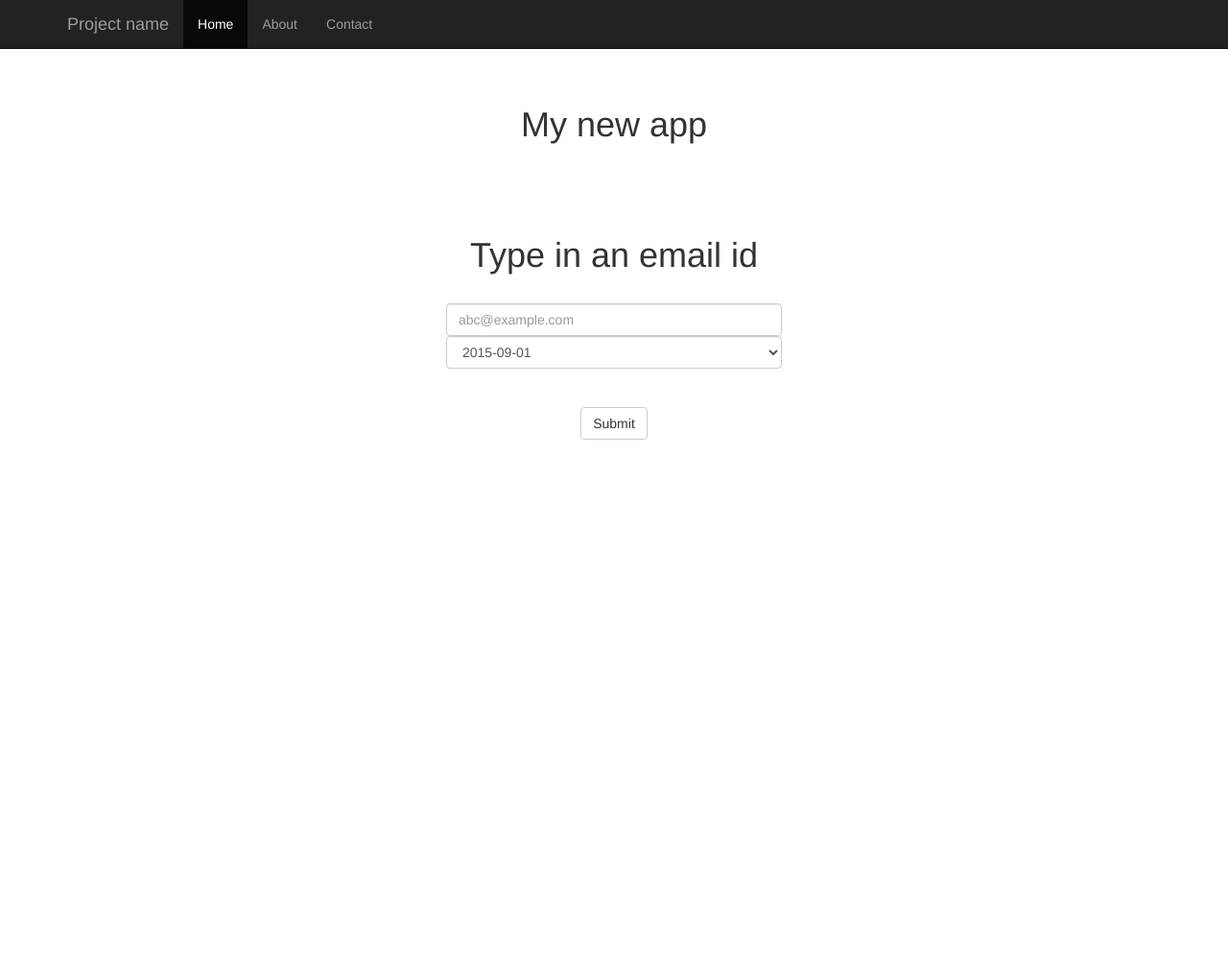
After one commit to dtl2119/directed-advertising, a Flask app: page /email in a window 1280 px wide. The commit adds this page. Shown: the whole page at 96% size. Run offline with Flask 2, Linux system fonts and the light colour scheme; some libraries are stand-ins or nearby versions.

Commit message:
Add flask directories and files, IDE tutorial #4

```diff
--- /dev/null
+++ b/flask/app/templates/email.html
@@ -0,0 +1,24 @@
+{% extends "mybase.html" %} <!--this means that you are extending the base tempate -->
+{% block emailid %} <!-- this is the name of the block below -->
+       <div class="row" style="height:100vh;">
+               <div class="col-md-4 col-md-offset-4" style="margin-top:10vh;">
+                       <form action"emailop" method="POST">
+<!-- action is the html template that will return the result to this input query -->
+                               <div class="form-group text-center">
+                                       <label style="font-weight:300; font-size:36px;">Type in an email id</label>
+                                       <br /><br />
+                                       <input type="text" class="form-control" id="emailid" name="emailid" placeholder="abc@example.com">
+                                       <select class="form-control" name="date">
+                                               <option>2015-09-01</option>
+                                               <option>2015-09-02</option>
+                                               <option>2015-09-03</option>
+                                       </select>
+                                       <br /><br />
+
+                                       <button type="submit" value="Send" name="emailid-container" class="btn btn-default id-submit">Submit</button>
+                               </div>
+                       </form>
+               </div>
+       </div>
+
+{% endblock %}
--- a/flask/app/templates/base.html
+++ b/flask/app/templates/mybase.html
@@ -57,10 +57,14 @@
 
     <div class="container">
 
-      <div class="starter-template">
-        <h1>Bootstrap starter template</h1>
-        <p class="lead">Use this document as a way to quickly start any new project.<br> All you get is this text and a mostly barebones HTML document.</p>
-      </div>
+    <div class="starter-template">
+
+    <h1>My new app</h1>
+
+    {% block emailid %}{% endblock %}
+    {% block emailop %}{% endblock %}
+
+    </div>
 
     </div><!-- /.container -->
 
--- a/flask/app/views.py
+++ b/flask/app/views.py
@@ -1,6 +1,6 @@
 # jsonify creates a json representation of the response
-from flask import render_template
 from flask import jsonify
+from flask import render_template, request
 
 from app import app
 
@@ -8,24 +8,42 @@ from app import app
 from cassandra.cluster import Cluster
 
 # Setting up connections to cassandra
-# Public DNS of seed node (master 1)
-cluster = Cluster(['ec2-34-199-42-65.compute-1.amazonaws.com'])
+
+#cluster = Cluster(['<seed-node-public-dns>'])
+cluster = Cluster(['34.199.42.65'])
 
 # Change the bolded text to the keyspace which has the table you want to query. Same as above for < or > and quotations. Also delete this comment line
 session = cluster.connect('advertise')
 
+
+
 @app.route('/')
 @app.route('/index')
 def index():
-  #return "Hello, World!"
     user = { 'nickname': 'Miguel' } # fake user
-    return render_template("index.html", title = 'Home', user = user)
+    user = None
+    mylist= [1,2,3,4]
+    return render_template("index.html", title = 'Home', user = user, mylist = mylist)
+
+#@app.route('/api/<userid>/<categoryid>')
+#def get_searches(userid, categoryid):
+#    stmt = "SELECT * FROM usersearches WHERE userid=%s and categoryid=%s"
+#    response = session.execute(stmt, parameters=[userid, categoryid])
+#    response_list = []
+#    for r in response:
+#        response_list.append(r)
+#    #jsonresponse = [{"first name": x.fname, "last name": x.lname, "id": x.id, "message": x.message, "time": x.time} for x in response_list]
+#    #jsonresponse = [{"searches": ", ".join(list(x.searches))} for x in response_list]
+#    jsonresponse = [{"searches": list(x.searches)}  for x in response_list]
+#    #jsonresponse = [{"userid": x.userid, "categoryid": x.categoryid, "searches": ", ".join(list(x.searches))} for x in response_list]
+#    #return jsonify(searches=jsonresponse)
+#    return jsonify(jsonresponse)
 
 
 @app.route('/api/<email>/<date>')
 def get_email(email, date):
-       stmt = "SELECT * FROM usersearches"
-       response = session.execute(stmt, parameters=[userid, categoryid])
+       stmt = "SELECT * FROM email WHERE id=%s and date=%s"
+       response = session.execute(stmt, parameters=[email, date])
        response_list = []
        for val in response:
             response_list.append(val)
@@ -34,12 +52,28 @@ def get_email(email, date):
 
 
 
+# Template just for the twitter bootstrap simple server
+#@app.route('/email')
+#def email():
+#     return render_template("base.html")
 
-## Hello World tutorial
-#from app import app
-#
-##@app.route('/directed-advertising')
-#@app.route('/')
-#@app.route('/index')
-#def index():
-#    return "Hello, World!"
+
+
+@app.route('/email')
+def email():
+ return render_template("email.html")
+
+@app.route("/email", methods=['POST'])
+def email_post():
+ emailid = request.form["emailid"]
+ date = request.form["date"]
+
+ #email entered is in emailid and date selected in dropdown is in date variable respectively
+
+ stmt = "SELECT * FROM email WHERE id=%s and date=%s"
+ response = session.execute(stmt, parameters=[emailid, date])
+ response_list = []
+ for val in response:
+    response_list.append(val)
+ jsonresponse = [{"fname": x.fname, "lname": x.lname, "id": x.id, "message": x.message, "time": x.time} for x in response_list]
+ return render_template("emailop.html", output=jsonresponse)
```
Also changed, not shown: flask/app/templates/emailop.html (added, +33 -0 lines), flask/app/templates/index.html (+10 -1 lines), 3 other files.
